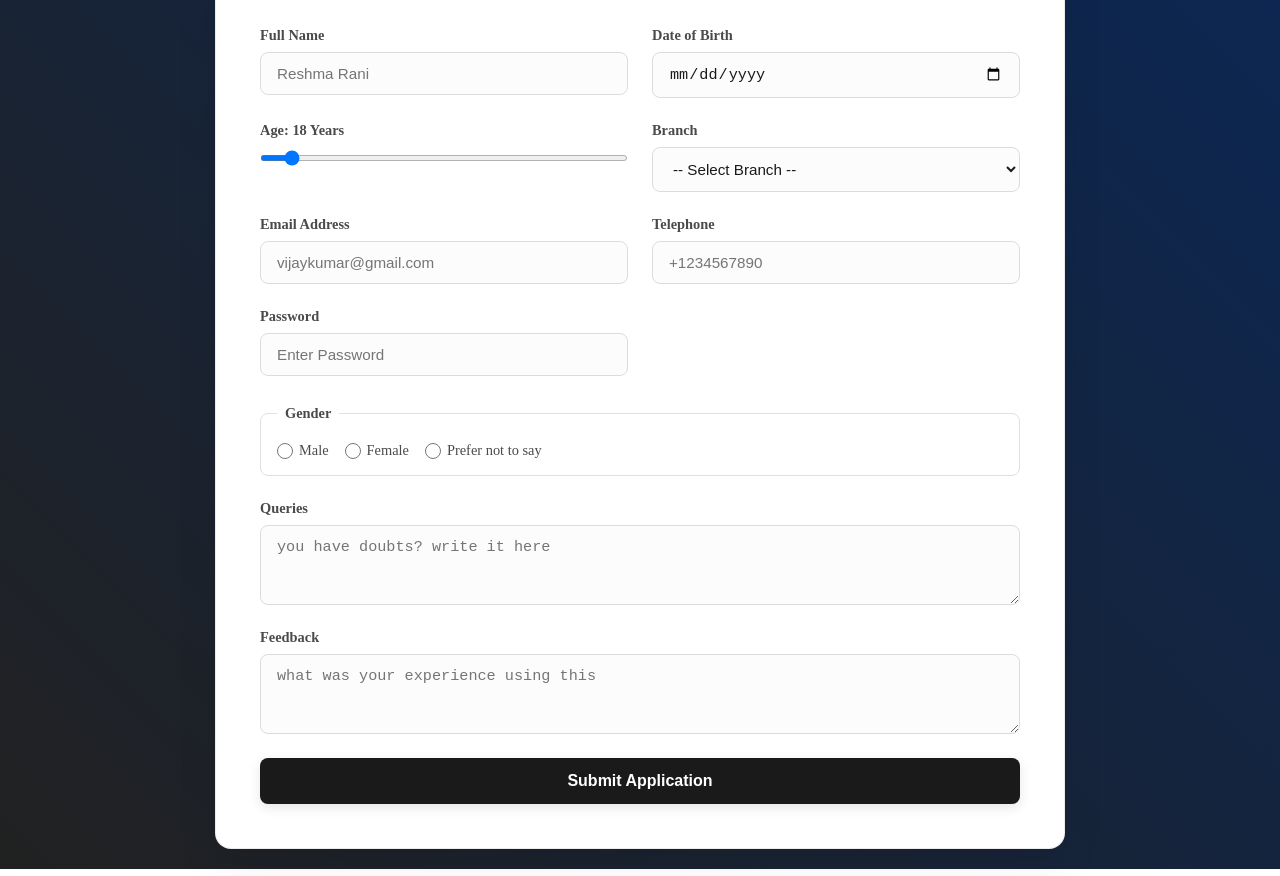
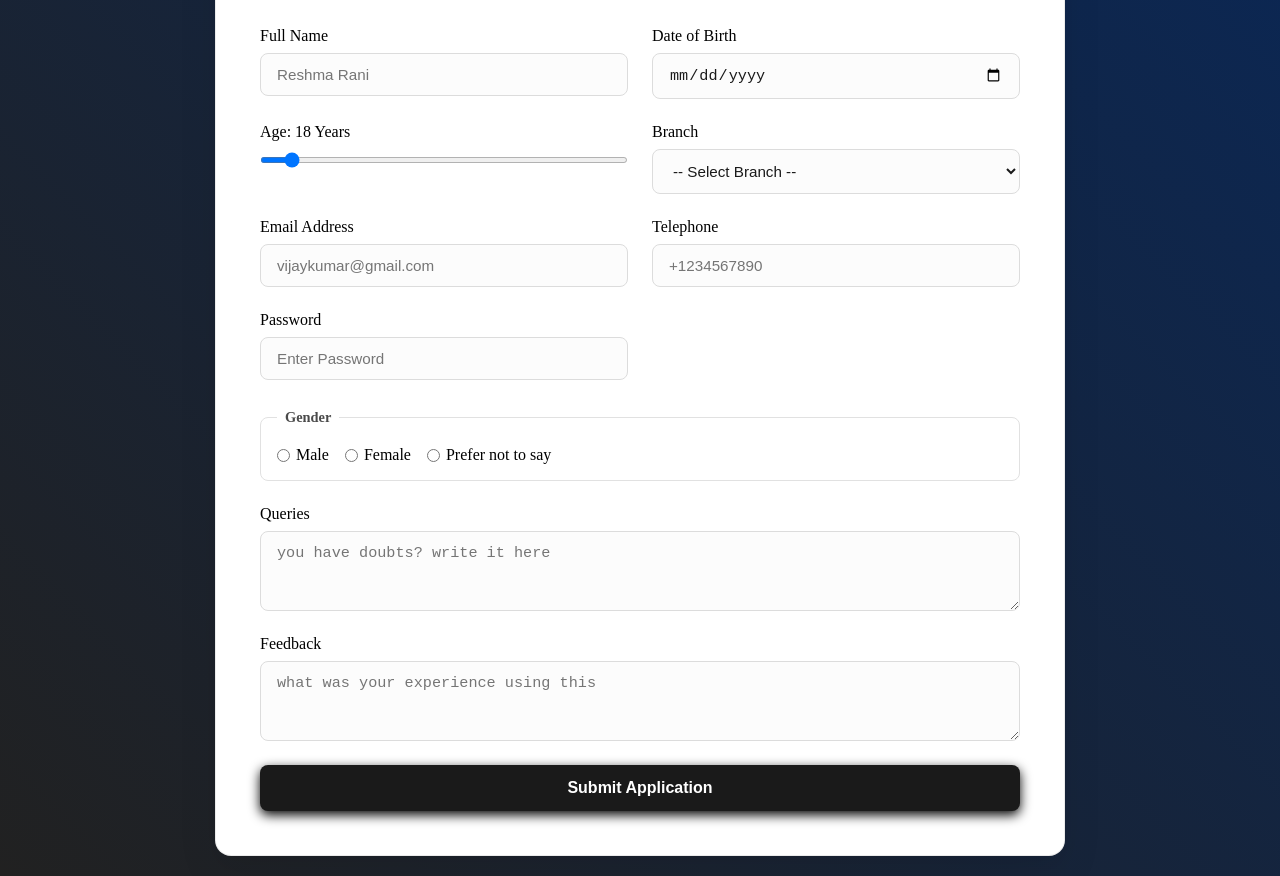
Before and after one commit to Aky29/web-development-, a plain HTML site: page index.html in a window 1280 px wide. Shown: the part 112-988 px from the top of the page. Drawn offline with Linux system fonts and the light colour scheme.

Commit message:
enhanced more

```diff
--- a/styles.css
+++ b/styles.css
@@ -49,7 +49,6 @@ body {
     font-size: 0.95rem;
 }
 
-/* Structural groups to keep labels paired with their corresponding input fields */
 .form-group {
     display: flex;
     flex-direction: column;
@@ -57,24 +56,12 @@ body {
     width: 100%;
     min-width: 0;
 }
-
-/* ==========================================================================
-   4. FORM COMPONENT INPUT FIELDS
-   ========================================================================== */
-.info label {
-    color: #4a4a4a;
-    font-weight: 600;
-    font-size: 0.9rem;
+label {
+    font-size: 1rem;
     align-self: flex-start;
     cursor: pointer;
-    transition: color 0.2s ease;
+    transition: upparja 0.5s ease;
 }
-
-/* Transition target label color tweak on interactive hover states */
-.info label:hover {
-    color: #000000;
-}
-
 input[type="text"],
 input[type="tel"],
 input[type="email"],
@@ -93,19 +80,15 @@ textarea {
     outline: none;
     transition: all 0.2s ease;
 }
-
-/* Micro-interactions for form entry elements */
 input:hover, select:hover, textarea:hover {
     border-color: #b5b5b5;
 }
-
 input:focus, select:focus, textarea:focus {
     border-color: #4a90e2;
     background-color: #ffffff;
-    box-shadow: 0 0 0 4px rgba(74, 144, 226, 0.15); /* Elegant crisp outline highlight glow */
+    box-shadow: 0 0 0 4px rgba(74, 144, 226, 0.15);
 }
 
-/* Range input customization */
 input[type="range"] {
     width: 100%;
     height: 6px;
@@ -115,8 +98,6 @@ input[type="range"] {
     margin: 8px 0;
     cursor: pointer;
 }
-
-/* Fieldset and radio formatting options */
 fieldset {
     border: 1px solid #e1e1e1;
     border-radius: 8px;
@@ -137,7 +118,6 @@ legend {
     gap: 16px;
     margin-top: 4px;
 }
-
 .radio-wrapper label {
     display: inline-flex;
     align-items: center;
@@ -145,22 +125,11 @@ legend {
     font-weight: 500;
     margin: 0;
 }
-
-.radio-wrapper input[type="radio"] {
-    accent-color: #4a90e2; /* Themed selection indicator dot color */
-    width: 16px;
-    height: 16px;
-    cursor: pointer;
-}
-
 textarea {
     resize: vertical;
 }
 
-/* ==========================================================================
-   5. ACTION TRIGGER SUBMIT BUTTON
-   ========================================================================== */
-button[type="submit"] {
+button{
     width: 100%;
     padding: 14px;
     margin-top: 10px;
@@ -171,34 +140,25 @@ button[type="submit"] {
     font-size: 1rem;
     font-weight: 600;
     cursor: pointer;
-    box-shadow: 0 4px 12px rgba(0, 0, 0, 0.1);
+    box-shadow: 0 4px 12px black;
     transition: all 0.2s cubic-bezier(0.16, 1, 0.3, 1);
 }
 
-button[type="submit"]:hover {
-    background-color: #333333;
+button:hover {
+    background-color: grey;
     transform: translateY(-1px);
-    box-shadow: 0 6px 20px rgba(0, 0, 0, 0.15);
+    box-shadow: 0 6px 20px black;
 }
 
-button[type="submit"]:active {
-    transform: translateY(1px);
-    box-shadow: 0 2px 6px rgba(0, 0, 0, 0.1);
-}
-
-/* ==========================================================================
-   6. RESPONSIVE DESKTOP ADAPTATION (2-COLUMN GRID SYSTEM)
-   ========================================================================== */
+/* yeh wale part ke liye ai use kiya hai*/
 @media screen and (min-width: 900px) {
     .info {
-        max-width: 850px; /* Wider footprint boundary allowed on desktops */
+        max-width: 850px;
         display: grid;
-        grid-template-columns: repeat(2, 1fr); /* Splits page into side-by-side elements */
+        grid-template-columns: repeat(2, 1fr);
         gap: 24px;
         padding: 44px;
     }
-
-    /* Assign items spanning rules to maintain standard row boundaries */
     .form-header,
     fieldset,
     .full-width {
```
